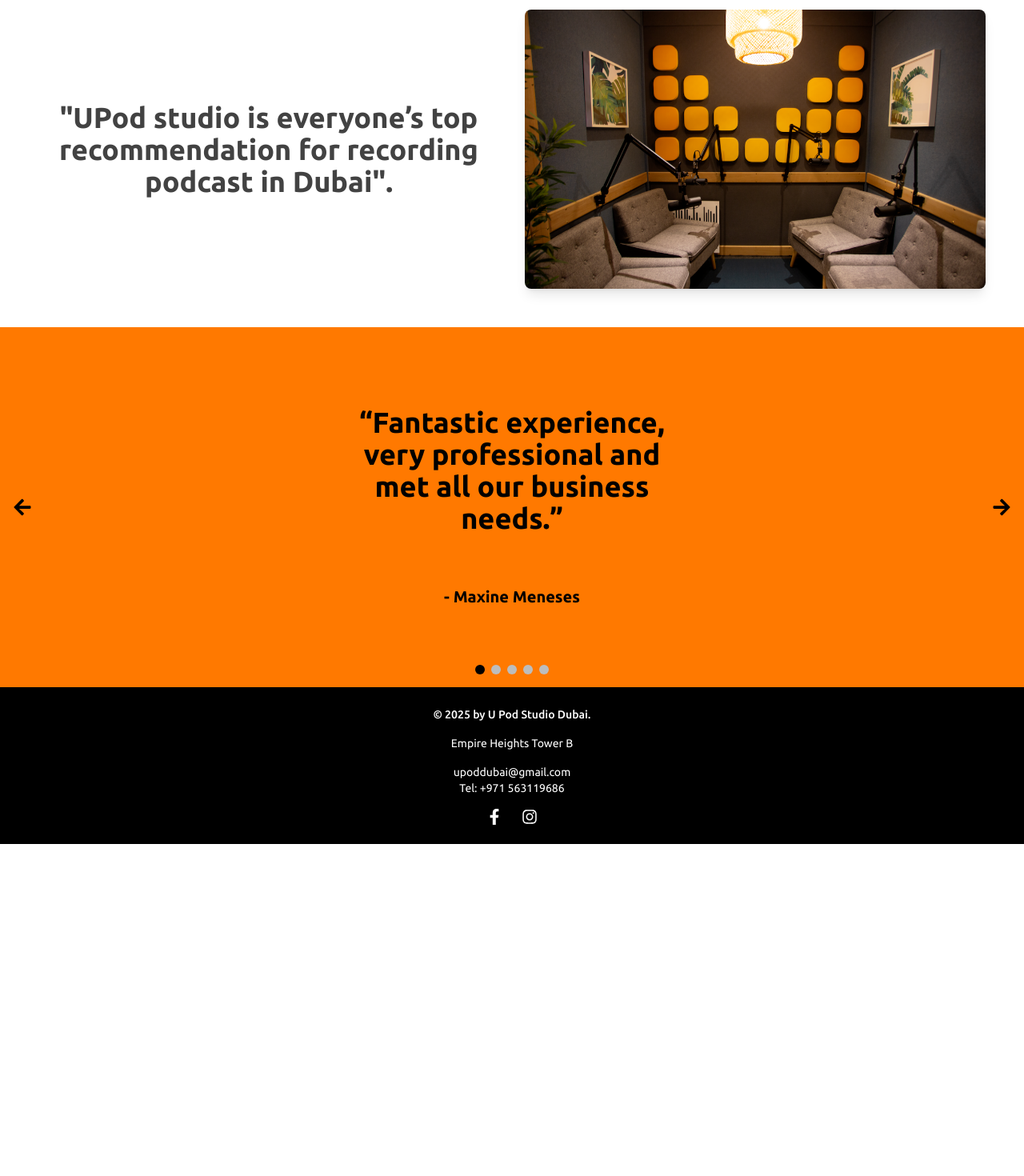
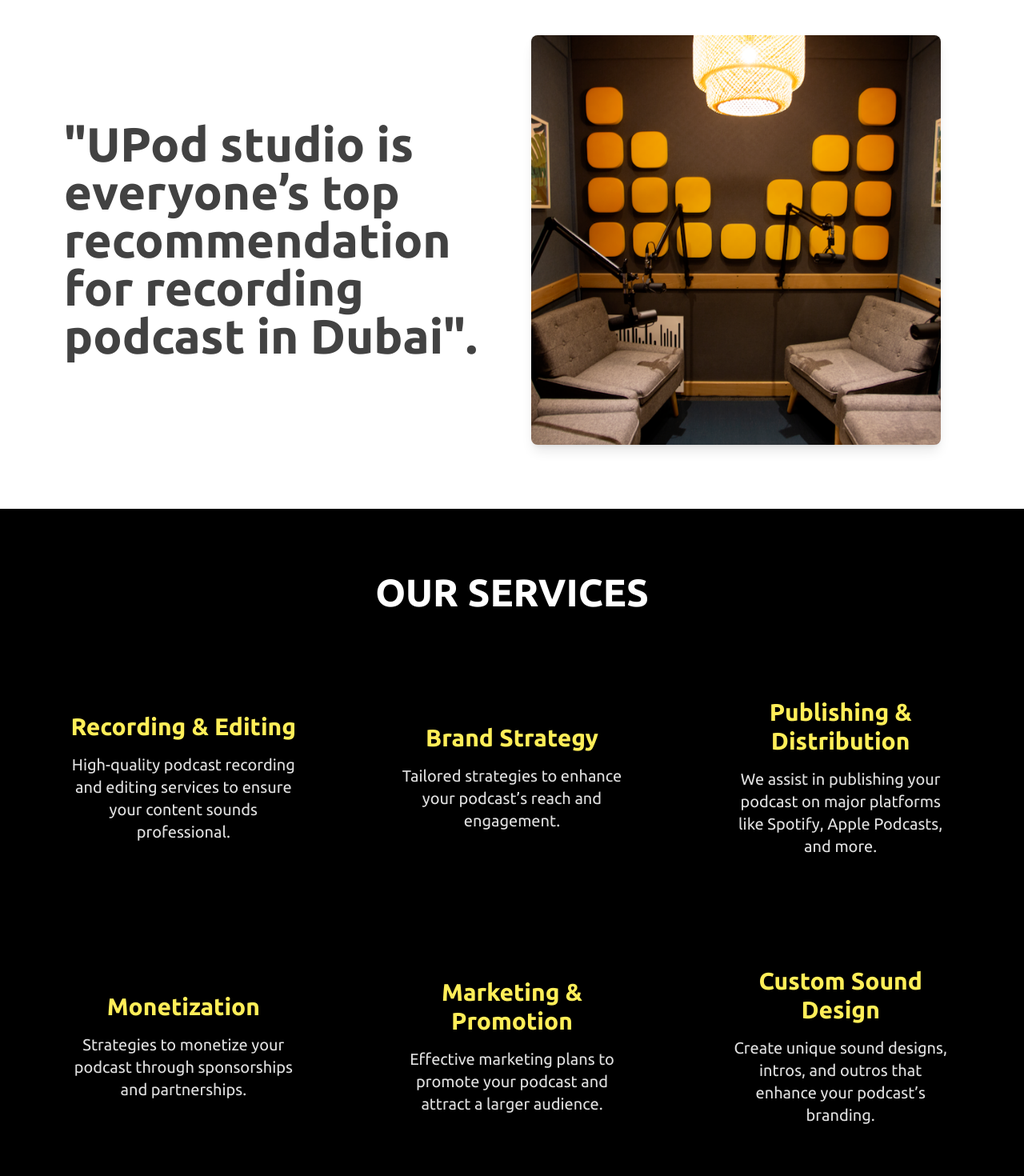
Before and after one commit to sunil-ranabhat/uPodDubai, a React (Vite) app: page / in a window 1280 px wide. Shown: the part 900-2370 px from the top of the page at 80% size. Before the commit the page ends 1955 px from the top, so only its background shows below. Built offline with nearby package versions, Linux system fonts and the light colour scheme; the HTML template or start-up script is replaced by a standard one.

Commit message:
testimonial section improved, services section added and some minor changes in other code

```diff
--- a/src/components/Footer.jsx
+++ b/src/components/Footer.jsx
@@ -8,22 +8,22 @@
         <div className="flex flex-col items-center space-y-4">
           {/* Top Section */}
           <div className="text-center">
-            <p className="text-sm font-medium">© 2025 by U Pod Studio Dubai.</p>
+            <p className="text-md font-medium">© 2025 by U Pod Studio Dubai.</p>
           </div>
 
           {/* Middle Section */}
           <div className="text-center">
-            <p className="text-sm">Empire Heights Tower B</p>
+            <p className="text-md">Empire Heights Tower B</p>
           </div>
 
           {/* Bottom Section */}
           <div className="text-center">
-            <p className="text-sm">
+            <p className="text-md">
               <a href="mailto:upoddubai@gmail.com" className="hover:underline">
                 upoddubai@gmail.com
               </a>
             </p>
-            <p className="text-sm">
+            <p className="text-md">
               Tel:{" "}
               <a href="tel:+971563119686" className="hover:underline">
                 +971 563119686
--- a/src/pages/Hero.jsx
+++ b/src/pages/Hero.jsx
@@ -1,9 +1,13 @@
-import React from 'react';
-import image1 from '../assets/image1.jpeg'
+import React from "react";
+import image1 from "../assets/image1.jpeg";
+import { Link } from "react-router-dom";
 
 const HeroSection = () => {
   return (
-    <div className="relative bg-blue-900 h-screen flex items-center justify-center bg-cover bg-center" style={{ backgroundImage: `url(${image1})` }}>
+    <div
+      className="relative bg-blue-900 h-screen flex items-center justify-center bg-cover bg-center"
+      style={{ backgroundImage: `url(${image1})` }}
+    >
       {/* Overlay */}
       <div className="absolute inset-0 bg-black bg-opacity-50"></div>
 
@@ -12,9 +16,12 @@
         <h1 className="text-4xl md:text-6xl font-bold mb-8 ">
           GET THE BEST PODCASTING EXPERIENCE IN DUBAI
         </h1>
-        <button className="bg-orange-500 hover:bg-orange-600 text-white font-semibold py-4 px-10 rounded-lg text-xl md:text-xl mt-16">
+        <Link
+          to="/booknow"
+          className="bg-orange-500 hover:bg-orange-600 text-white font-semibold py-4 px-10 rounded-lg text-xl md:text-xl mt-16 inline-block"
+        >
           BOOK ONLINE
-        </button>
+        </Link>
       </div>
 
       {/* Decorative Table */}
--- a/src/pages/Home.jsx
+++ b/src/pages/Home.jsx
@@ -2,12 +2,14 @@
 import HeroSection from './Hero'
 import TestimonialCarousel from './Testimonial'
 import Slogan from './Slogan'
+import PodcastServices from './Services'
 
 const Home = () => {
   return (
     <div>
       <HeroSection />
       <Slogan/>
+      <PodcastServices />
       <TestimonialCarousel />
     </div>
   )
--- /dev/null
+++ b/src/pages/Services.jsx
@@ -0,0 +1,50 @@
+import React from 'react';
+
+const PodcastServices = () => {
+  const services = [
+    {
+      title: "Recording & Editing",
+      description: "High-quality podcast recording and editing services to ensure your content sounds professional.",
+    },
+    {
+      title: "Brand Strategy",
+      description: "Tailored strategies to enhance your podcast’s reach and engagement.",
+    },
+    {
+      title: "Publishing & Distribution",
+      description: "We assist in publishing your podcast on major platforms like Spotify, Apple Podcasts, and more.",
+    },
+    {
+      title: "Monetization",
+      description: "Strategies to monetize your podcast through sponsorships and partnerships.",
+    },
+    {
+      title: "Marketing & Promotion",
+      description: "Effective marketing plans to promote your podcast and attract a larger audience.",
+    },
+    {
+      title: "Custom Sound Design",
+      description: "Create unique sound designs, intros, and outros that enhance your podcast’s branding.",
+    },
+  ];
+
+  return (
+    <div className="bg-black text-white py-20 px-12">
+      <h2 className="text-5xl font-bold text-center mb-16">OUR SERVICES</h2>
+      <div className="grid grid-cols-1 md:grid-cols-2 lg:grid-cols-3 gap-12">
+        {services.map((service, index) => (
+          <div
+            key={index}
+            className=" p-10 text-center h-72 w-full flex flex-col justify-center"
+          >
+            <h3 className="text-3xl font-bold text-yellow-400 mb-4">{service.title}</h3>
+            <p className="text-xl text-gray-300">{service.description}</p>
+          </div>
+        ))}
+      </div>
+
+    </div>
+  );
+};
+
+export default PodcastServices;
--- a/src/pages/Slogan.jsx
+++ b/src/pages/Slogan.jsx
@@ -3,22 +3,23 @@
 
 const UPodStudioSection = () => {
   return (
-    <div className="flex flex-col md:flex-row items-center justify-between p-6 md:p-12 bg-white">
+    <div className="flex flex-col md:flex-row items-center justify-between p-8 md:p-16 lg:p-20 bg-white">
       {/* Left Side - Text and Button */}
       <div className="w-full md:w-1/2 text-center md:text-left">
-        <h1 className="text-3xl md:text-4xl font-bold text-center text-gray-800">
-        "UPod studio is everyone’s top recommendation for recording podcast in Dubai".
+        <h1 className="text-4xl md:text-5xl lg:text-6xl font-bold text-center md:text-left text-gray-800 leading-tight">
+          "UPod studio is everyone’s top recommendation for recording podcast in Dubai".
         </h1>
-
       </div>
 
       {/* Right Side - Image */}
-      <div className="w-full md:w-1/2 mt-8 md:mt-0 ml-0 md:ml-8">
-        <img
-          src={image6} // Replace with your actual image URL
-          alt="Podcast Studio"
-          className="w-full h-auto rounded-lg shadow-lg hover: transition duration-300 ease-in-out transform hover:scale-105"
-        />
+      <div className="w-full md:w-1/2 mt-12 md:mt-0 flex justify-center">
+        <div className="w-80 h-80 md:w-[28rem] md:h-[28rem] lg:w-[32rem] lg:h-[32rem]">
+          <img
+            src={image6}
+            alt="Podcast Studio"
+            className="w-full h-full object-cover rounded-lg shadow-lg transition duration-300 ease-in-out transform hover:scale-105"
+          />
+        </div>
       </div>
     </div>
   );
--- a/src/pages/Testimonial.jsx
+++ b/src/pages/Testimonial.jsx
@@ -1,5 +1,5 @@
 import React, { useState } from "react";
-import { FaArrowLeft, FaArrowRight } from "react-icons/fa";
+import { FaAngleLeft, FaAngleRight } from "react-icons/fa";
 
 const testimonials = [
   { id: 1, description: "Fantastic experience, very professional and met all our business needs.", name: "Maxine Meneses" },
@@ -25,13 +25,13 @@
   };
 
   return (
-    <div className="w-full h-[450px] bg-[#ff7900] flex items-center justify-center relative">
+    <div className="w-full h-[600px] bg-[#ff7900] flex items-center justify-center relative p-10 md:p-16 lg:p-20">
       {/* Testimonial Content */}
-      <div className="text-center max-w-md px-4">
-        <p className="text-4xl font-semibold text-black mb-4">
+      <div className="text-center max-w-2xl px-6">
+        <p className="text-3xl md:text-5xl font-semibold text-black mb-6 leading-relaxed">
           “{testimonials[currentIndex].description}”
         </p>
-        <h4 className="text-xl text-black font-bold mt-16">
+        <h4 className="text-2xl md:text-3xl text-black font-bold mt-8">
           - {testimonials[currentIndex].name}
         </h4>
       </div>
@@ -39,27 +39,27 @@
       {/* Left Arrow */}
       <button
         onClick={handlePrev}
-        className="absolute left-4 text-2xl text-black hover:text-gray-600"
+        className="absolute left-8 md:left-16 lg:left-16 text-5xl md:text-6xl text-black hover:text-gray-800 transition duration-300"
       >
-        <FaArrowLeft />
+        <FaAngleLeft />
       </button>
 
       {/* Right Arrow */}
       <button
         onClick={handleNext}
-        className="absolute right-4 text-2xl text-black hover:text-gray-600"
+        className="absolute right-8 md:right-16 lg:right-16 text-5xl md:text-6xl text-black hover:text-gray-800 transition duration-300"
       >
-        <FaArrowRight />
+        <FaAngleRight />
       </button>
 
       {/* Dots for slide indicators */}
-      <div className="absolute bottom-4 flex space-x-2">
+      <div className="absolute bottom-8 flex space-x-4">
         {testimonials.map((_, index) => (
           <div
             key={index}
             onClick={() => setCurrentIndex(index)}
-            className={`w-3 h-3 rounded-full cursor-pointer ${
-              index === currentIndex ? "bg-black" : "bg-gray-400"
+            className={`w-5 h-5 rounded-full cursor-pointer transition transform hover:scale-110 ${
+              index === currentIndex ? "bg-black" : "bg-gray-500"
             }`}
           ></div>
         ))}
--- a/src/pages/photogallery.jsx
+++ b/src/pages/photogallery.jsx
@@ -34,7 +34,7 @@
   return (
     <div className="min-h-screen bg-gradient-to-br from-gray-900 to-gray-800 p-10">
       <h2 className="text-5xl font-extrabold text-center text-white mb-12">
-        Our Studio Gallery
+        Our Studios
       </h2>
       <div className="grid grid-cols-1 sm:grid-cols-2 md:grid-cols-3 lg:grid-cols-4 gap-8">
         {photos.map((photo, index) => (
```
